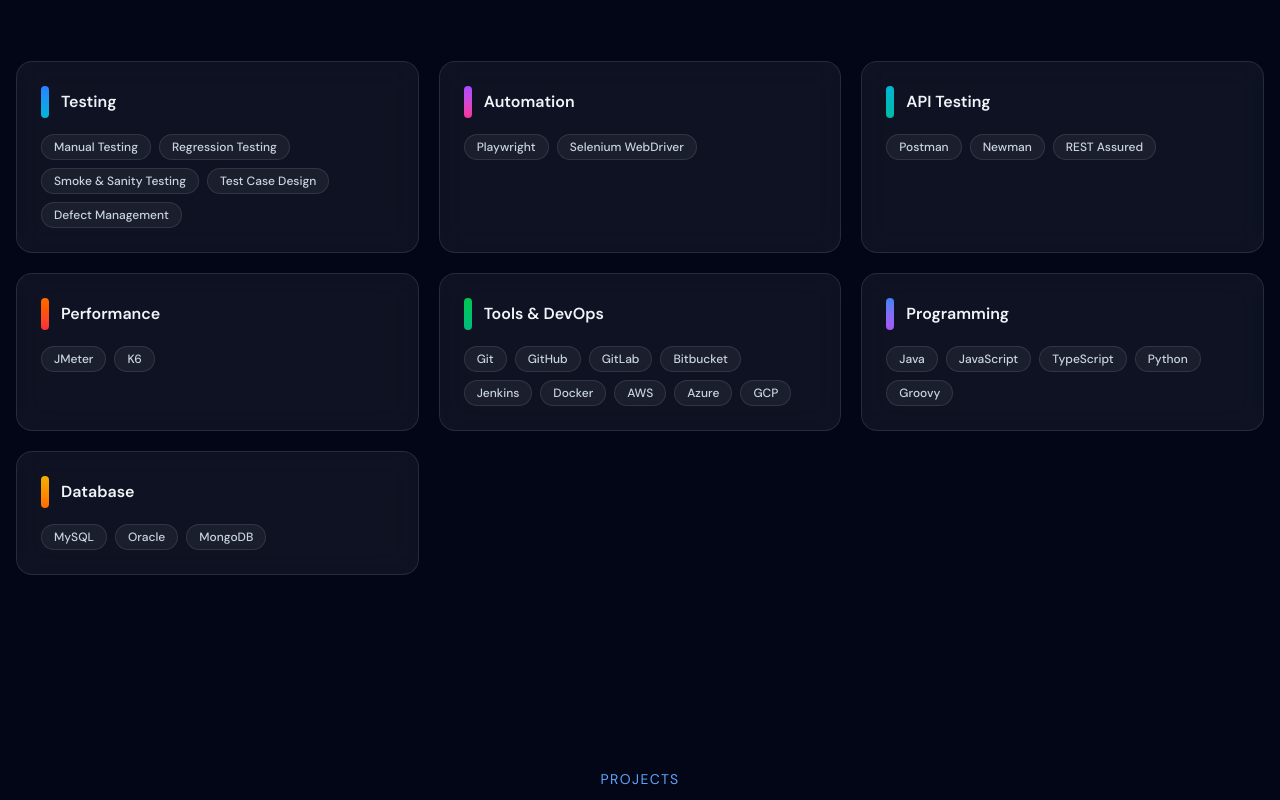
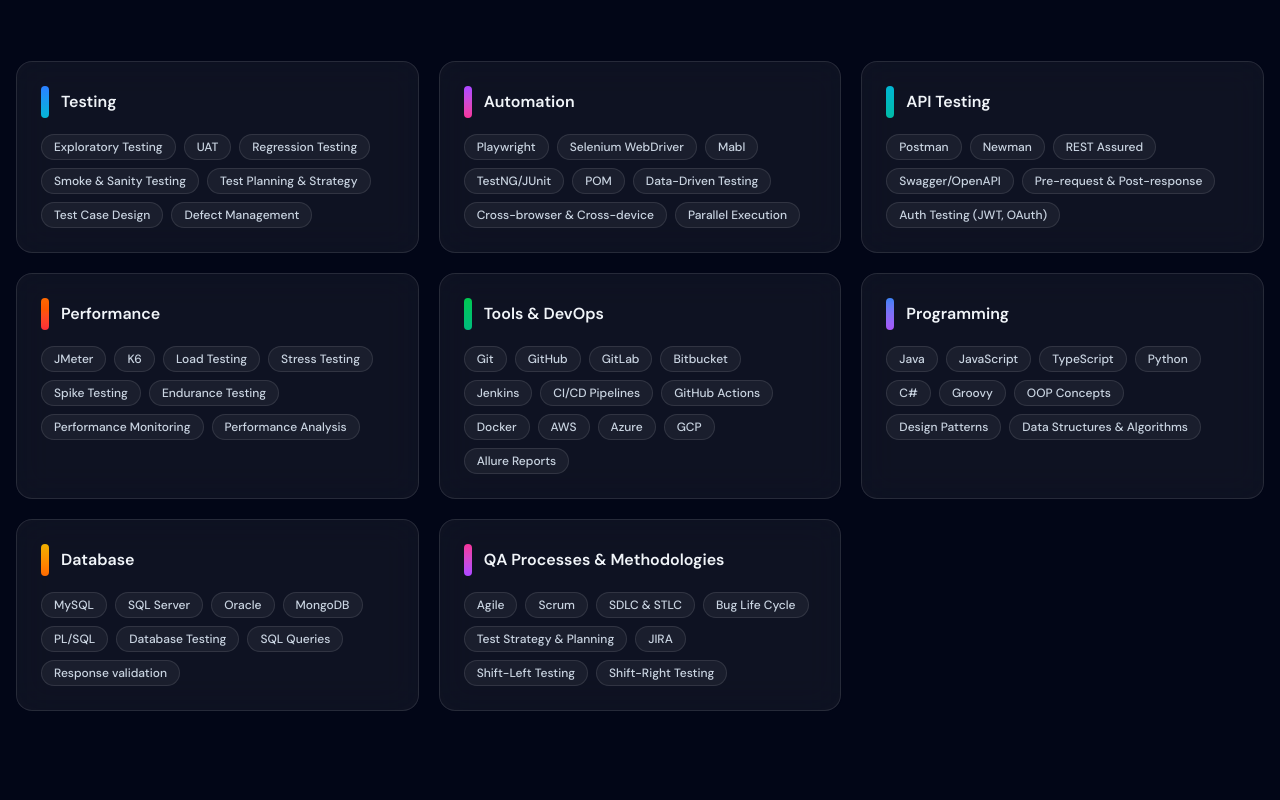
Before and after one commit to Dasun169/qa-portfolio, a Next.js app: page / in a window 1280 px wide. Shown: the part 1640-2440 px from the top of the page. Built offline with nearby package versions, Linux system fonts and the light colour scheme.

Commit message:
Update Skill section with the real content

```diff
--- a/src/components/sections/Skills.tsx
+++ b/src/components/sections/Skills.tsx
@@ -6,37 +6,42 @@
     {
         category: "Testing",
         color: "from-blue-500 to-cyan-500",
-        skills: ["Manual Testing", "Regression Testing", "Smoke & Sanity Testing", "Test Case Design", "Defect Management"],
+        skills: ["Exploratory Testing", "UAT", "Regression Testing", "Smoke & Sanity Testing", "Test Planning & Strategy", "Test Case Design", "Defect Management"],
     },
     {
         category: "Automation",
         color: "from-purple-500 to-pink-500",
-        skills: ["Playwright", "Selenium WebDriver"],
+        skills: ["Playwright", "Selenium WebDriver", "Mabl", "TestNG/JUnit", "POM", "Data-Driven Testing", "Cross-browser & Cross-device", "Parallel Execution"],
     },
     {
         category: "API Testing",
         color: "from-cyan-500 to-teal-500",
-        skills: ["Postman", "Newman", "REST Assured"],
+        skills: ["Postman", "Newman", "REST Assured", "Swagger/OpenAPI", "Pre-request & Post-response", "Auth Testing (JWT, OAuth)"],
     },
     {
         category: "Performance",
         color: "from-orange-500 to-red-500",
-        skills: ["JMeter", "K6"],
+        skills: ["JMeter", "K6", "Load Testing", "Stress Testing", "Spike Testing", "Endurance Testing", "Performance Monitoring", "Performance Analysis"],
     },
     {
         category: "Tools & DevOps",
         color: "from-green-500 to-emerald-500",
-        skills: ["Git", "GitHub", "GitLab", "Bitbucket", "Jenkins", "Docker", "AWS", "Azure", "GCP"],
+        skills: ["Git", "GitHub", "GitLab", "Bitbucket", "Jenkins", "CI/CD Pipelines", "GitHub Actions", "Docker", "AWS", "Azure", "GCP", "Allure Reports"],
     },
     {
         category: "Programming",
         color: "from-brand-500 to-accent-500",
-        skills: ["Java", "JavaScript", "TypeScript", "Python", "Groovy"],
+        skills: ["Java", "JavaScript", "TypeScript", "Python", "C#", "Groovy", "OOP Concepts", "Design Patterns", "Data Structures & Algorithms"],
     },
     {
         category: "Database",
         color: "from-yellow-500 to-orange-500",
-        skills: ["MySQL", "Oracle", "MongoDB"],
+        skills: ["MySQL", "SQL Server", "Oracle", "MongoDB", "PL/SQL", "Database Testing", "SQL Queries", "Response validation"],
+    },
+    {
+        category: "QA Processes & Methodologies",
+        color: "from-pink-500 to-purple-500",
+        skills: ["Agile", "Scrum", "SDLC & STLC", "Bug Life Cycle", "Test Strategy & Planning", "JIRA", "Shift-Left Testing", "Shift-Right Testing"],
     },
 ];
 
```
